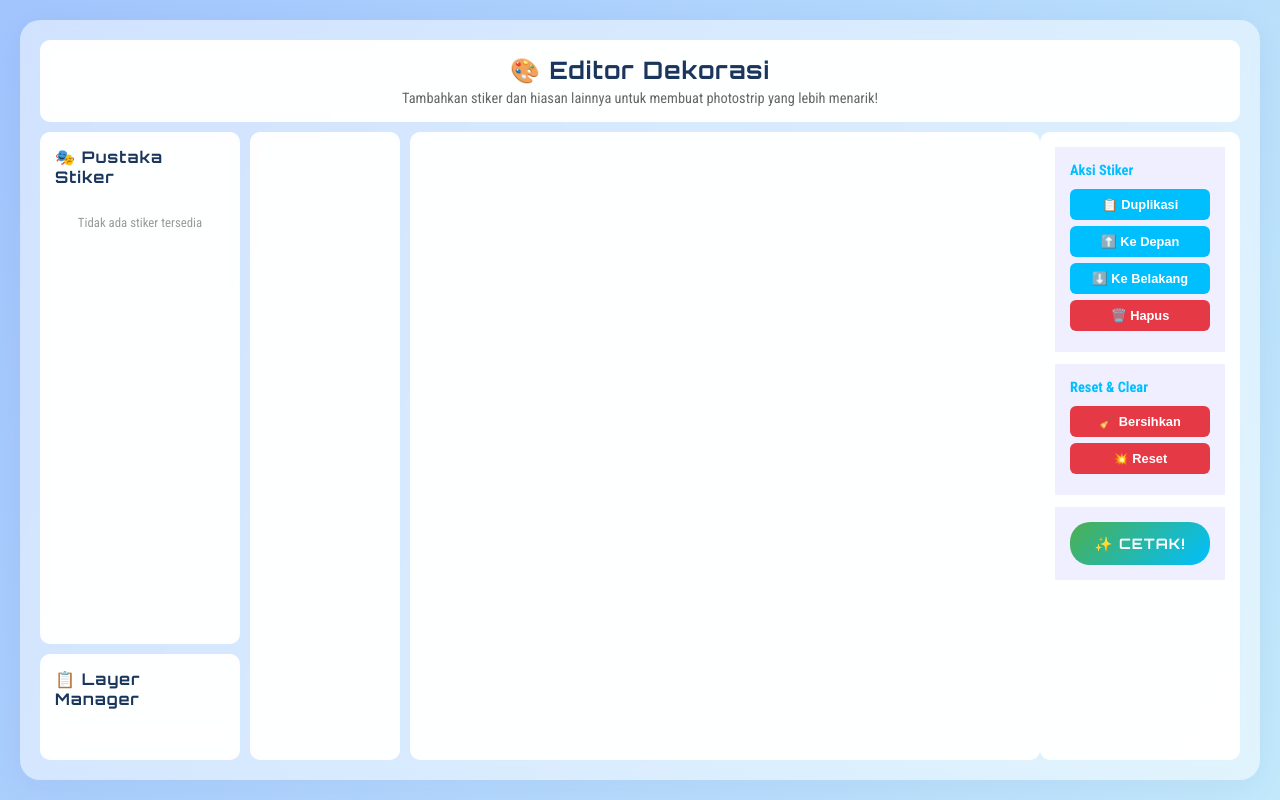
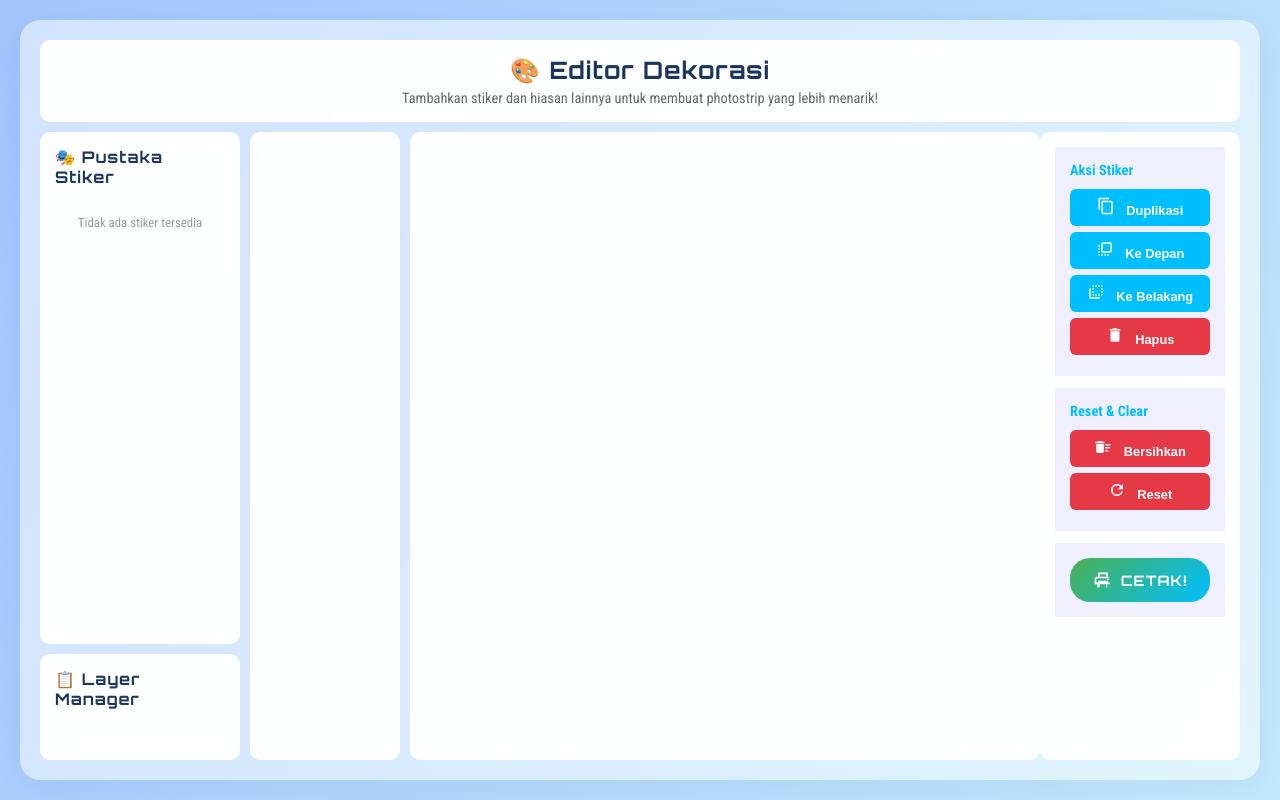
Before and after one commit to bapelindo/photobooth-app, a PHP site: page /photobooth-app/app/views/photo/decoration_editor.php in a window 1280 px wide. Run offline with PHP 8.4, Linux system fonts and the light colour scheme; the template is opened without the code that fills it, so the values that code supplies are empty; some libraries are stand-ins or nearby versions.

Commit message:
checkpoint-decoration3

```diff
--- a/app/views/photo/decoration_editor.php
+++ b/app/views/photo/decoration_editor.php
@@ -678,6 +678,21 @@
                 order: -1;
             }
         }
+
+        .tool-icon {
+            width: 18px;
+            height: 18px;
+            margin-right: 8px;
+            fill: currentColor;
+            flex-shrink: 0;
+        }
+
+        .delete-handle svg {
+            width: 14px;
+            height: 14px;
+            fill: white;
+            pointer-events: none;
+        }
     </style>
 </head>
 
@@ -802,22 +817,41 @@
         <div class="tools-panel">
             <div class="tool-group">
                 <h4>Aksi Stiker</h4>
-                <button class="tool-btn" onclick="duplicateSelected()">📋 Duplikasi</button>
-                <button class="tool-btn" onclick="bringToFront()">⬆️ Ke Depan</button>
-                <button class="tool-btn" onclick="sendToBack()">⬇️ Ke Belakang</button>
-                <button class="tool-btn danger" onclick="deleteSelected()">🗑️ Hapus</button>
+                <button class="tool-btn" onclick="duplicateSelected()">
+                    <svg class="tool-icon" viewBox="0 0 24 24"><path d="M16 1H4c-1.1 0-2 .9-2 2v14h2V3h12V1zm3 4H8c-1.1 0-2 .9-2 2v14c0 1.1.9 2 2 2h11c1.1 0 2-.9 2-2V7c0-1.1-.9-2-2-2zm0 16H8V7h11v14z"/></svg>
+                    <span>Duplikasi</span>
+                </button>
+                <button class="tool-btn" onclick="bringToFront()">
+                    <svg class="tool-icon" viewBox="0 0 24 24"><path d="M3 13h2v-2H3v2zm0 4h2v-2H3v2zm2 4v-2H3c0 1.1.9 2 2 2zM3 9h2V7H3v2zm12 12h2v-2h-2v2zm4-18H9c-1.11 0-2 .9-2 2v10c0 1.1.89 2 2 2h10c1.1 0 2-.9 2-2V5c0-1.1-.9-2-2-2zm0 12H9V5h10v10zm-8 6h2v-2h-2v2zm-4 0h2v-2H7v2z"/></svg>
+                    <span>Ke Depan</span>
+                </button>
+                <button class="tool-btn" onclick="sendToBack()">
+                    <svg class="tool-icon" viewBox="0 0 24 24"><path d="M9 7H7v2h2V7zm0 4H7v2h2v-2zm0-8c-1.11 0-2 .9-2 2h2V3zm4 12h-2v2h2v-2zm6-12v2h2c0-1.1-.9-2-2-2zm-6 0h-2v2h2V3zM9 17v-2H7c0 1.1.89 2 2 2h2zm10-4h2v-2h-2v2zm0-4h2V7h-2v2zm0 8c1.1 0 2-.9 2-2h-2v2zM5 7H3v12c0 1.1.89 2 2 2h12v-2H5V7zm10-2h2V3h-2v2zm0 12h2v-2h-2v2z"/></svg>
+                    <span>Ke Belakang</span>
+                </button>
+                <button class="tool-btn danger" onclick="deleteSelected()">
+                    <svg class="tool-icon" viewBox="0 0 24 24"><path d="M6 19c0 1.1.9 2 2 2h8c1.1 0 2-.9 2-2V7H6v12zM19 4h-3.5l-1-1h-5l-1 1H5v2h14V4z"/></svg>
+                    <span>Hapus</span>
+                </button>
             </div>
 
             <div class="tool-group">
                 <h4>Reset & Clear</h4>
-                <button class="tool-btn danger" onclick="clearCurrentPhotostrip()">🧹 Bersihkan</button>
-                <button class="tool-btn danger" onclick="clearAllDecorations()">💥 Reset</button>
+                <button class="tool-btn danger" onclick="clearCurrentPhotostrip()">
+                    <svg class="tool-icon" viewBox="0 0 24 24"><path d="M15 16h4v2h-4zm0-8h7v2h-7zm0 4h6v2h-6zM3 18c0 1.1.9 2 2 2h6c1.1 0 2-.9 2-2V8H3v10zM14 5h-3l-1-1H6L5 5H2v2h12z"/></svg>
+                    <span>Bersihkan</span>
+                </button>
+                <button class="tool-btn danger" onclick="clearAllDecorations()">
+                    <svg class="tool-icon" viewBox="0 0 24 24"><path d="M17.65 6.35C16.2 4.9 14.21 4 12 4c-4.42 0-7.99 3.58-7.99 8s3.57 8 7.99 8c3.73 0 6.84-2.55 7.73-6h-2.08c-.82 2.33-3.04 4-5.65 4-3.31 0-6-2.69-6-6s2.69-6 6-6c1.66 0 3.14.69 4.22 1.78L13 11h7V4l-2.35 2.35z"/></svg>
+                    <span>Reset</span>
+                </button>
             </div>
 
             <div class="tool-group">
                 <button class="btn btn-finish" id="finish-btn" onclick="finishDecorations()"
-                    style="width: 100%; margin: 0; padding: 12px; font-size: 0.9rem;">
-                    ✨ Cetak!
+                    style="width: 100%; margin: 0; padding: 12px; font-size: 0.9rem; display: flex; align-items: center; justify-content: center;">
+                    <svg class="tool-icon" style="width: 20px; height: 20px;" viewBox="0 0 24 24"><path d="M19 8h-1V3H6v5H5c-1.66 0-3 1.34-3 3v6h3v4h12v-4h3v-6c0-1.66-1.34-3-3-3zM8 5h8v3H8V5zm8 12v4H8v-4h8zm2-2v-2H6v2H4v-4c0-.55.45-1 1-1h14c.55 0 1 .45 1 1v4h-2z"/><circle cx="18" cy="11.5" r="1"/></svg>
+                    <span>Cetak!</span>
                 </button>
             </div>
         </div>
@@ -931,7 +965,9 @@
             stickerElement.innerHTML = `
                 <img src="<?= URLROOT ?>${sticker.stickerPath}" alt="Sticker">
                 <div class="resize-handle"></div>
-                <div class="delete-handle">×</div>
+                <div class="delete-handle">
+                    <svg viewBox="0 0 24 24"><path d="M19 6.41L17.59 5 12 10.59 6.41 5 5 6.41 10.59 12 5 17.59 6.41 19 12 13.41 17.59 19 19 17.59 13.41 12z"/></svg>
+                </div>
             `;
 
             // Add event listeners (Mouse & Touch)
```
